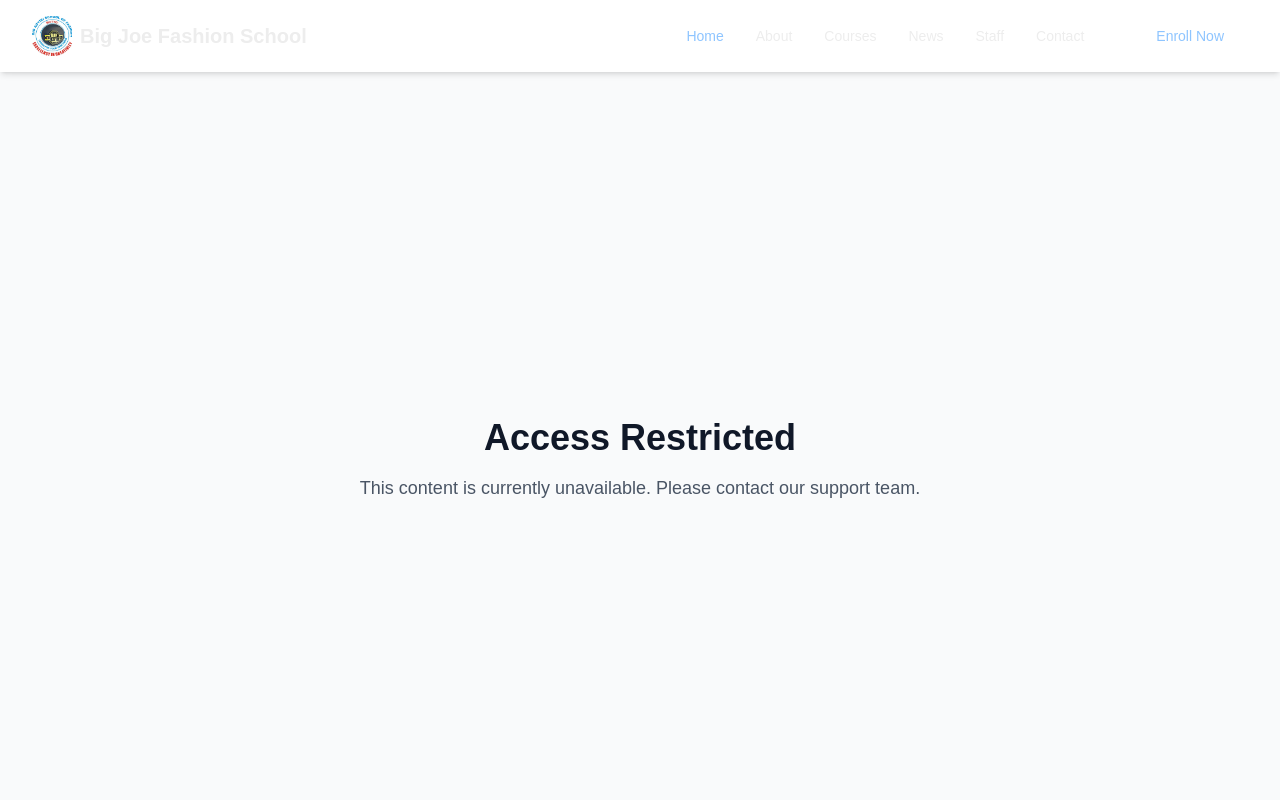
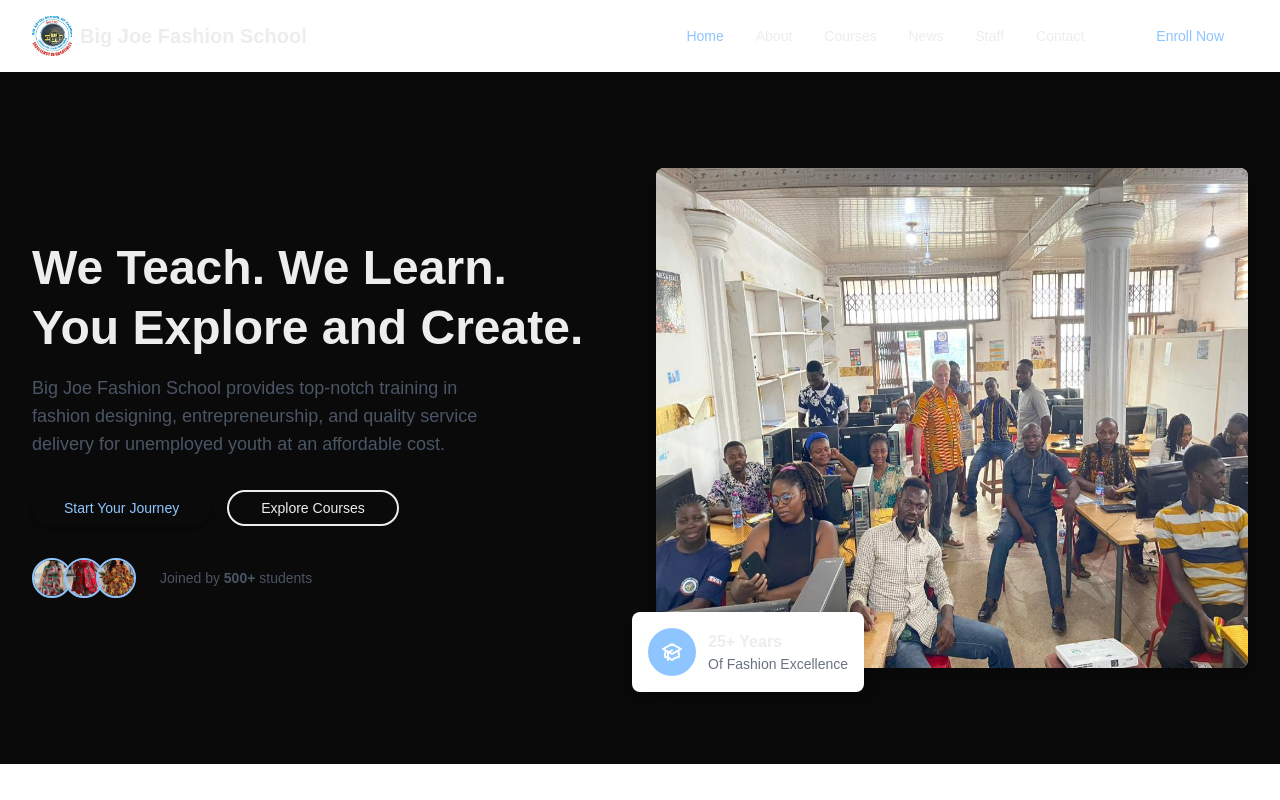
Before and after one commit to Rafik-coder/bigjoefashionschool-agyiri, a Next.js app: page / in a window 1280 px wide. Shown: the top 800 px of the page. Built offline with nearby package versions, Linux system fonts and the light colour scheme.

Commit message:
Unpaid Restriction

```diff
--- a/app/layout.tsx
+++ b/app/layout.tsx
@@ -24,14 +24,34 @@
 }: Readonly<{
   children: React.ReactNode;
 }>) {
+  const unpaid = true
   return (
     <html lang="en">
       <body
         className={`${geistSans.variable} ${geistMono.variable} antialiased`}
       >
-        <Navbar />
-        {children}
-        <Footer />
+        {
+          unpaid ? <>
+            <Navbar />
+            {children}
+            <Footer />
+          </> : <>
+            <div className="min-h-screen flex items-center justify-center bg-gray-50">
+              <div className="max-w-2xl mx-auto text-center p-8">
+                <h1 className="text-4xl font-bold text-gray-900 mb-4">Access Restricted</h1>
+                <p className="text-lg text-gray-600 mb-6">
+                  This content is currently unavailable. Please contact our support team.
+                </p>
+                {/* <Button
+                  asChild
+                  className="inline-flex items-center gap-2 px-8 py-3 bg-secondary text-black font-accent font-medium rounded-full hover:bg-secondary/90 transition shadow-md"
+                >
+                  <Link href="/contact">Contact Support</Link>
+                </Button> */}
+              </div>
+            </div>
+          </>
+        }
       </body>
     </html>
   );
--- a/app/page.tsx
+++ b/app/page.tsx
@@ -17,12 +17,8 @@
 export default function Home() {
   const featuredCourses = courses.slice(0, 3);
   const latestNews = news.slice(0, 3);
-  const paid = false
 
   return (
-    <>
-      {
-        paid ?
     <>
       <Hero />
       <Features />
@@ -251,21 +247,6 @@
 
       <Testimonials />
       <CTASection />
-      </> : <div className="min-h-screen flex items-center justify-center bg-gray-50">
-        <div className="max-w-2xl mx-auto text-center p-8">
-          <h1 className="text-4xl font-bold text-gray-900 mb-4">Access Restricted</h1>
-          <p className="text-lg text-gray-600 mb-6">
-            This content is currently unavailable. Please contact our support team.
-          </p>
-          {/* <Button
-            asChild
-            className="inline-flex items-center gap-2 px-8 py-3 bg-secondary text-black font-accent font-medium rounded-full hover:bg-secondary/90 transition shadow-md"
-          >
-            <Link href="/contact">Contact Support</Link>
-          </Button> */}
-        </div>
-      </div>
-      }
     </>
   );
 }
```
Lines whose indentation alone changed are shown as unchanged.
